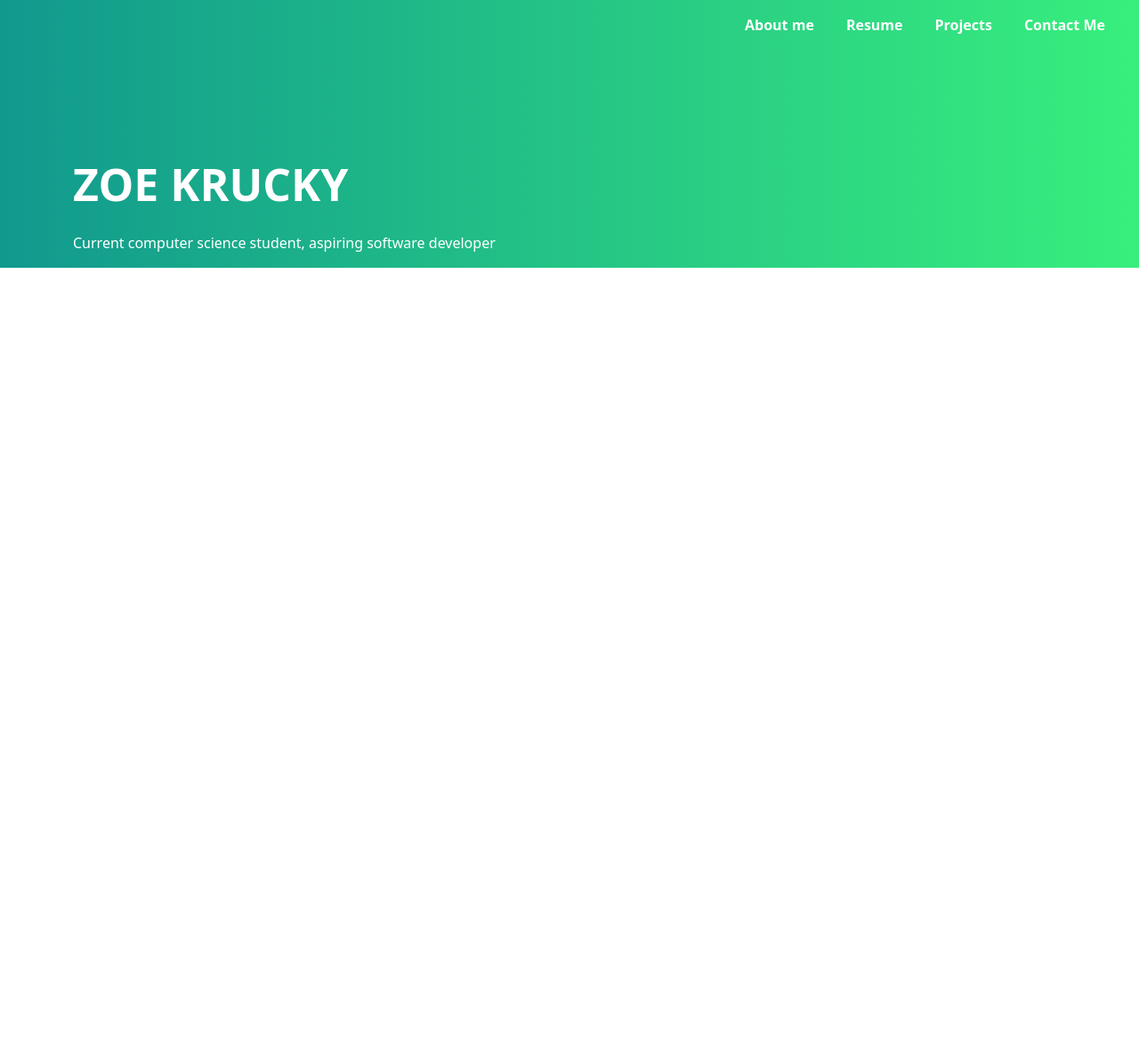
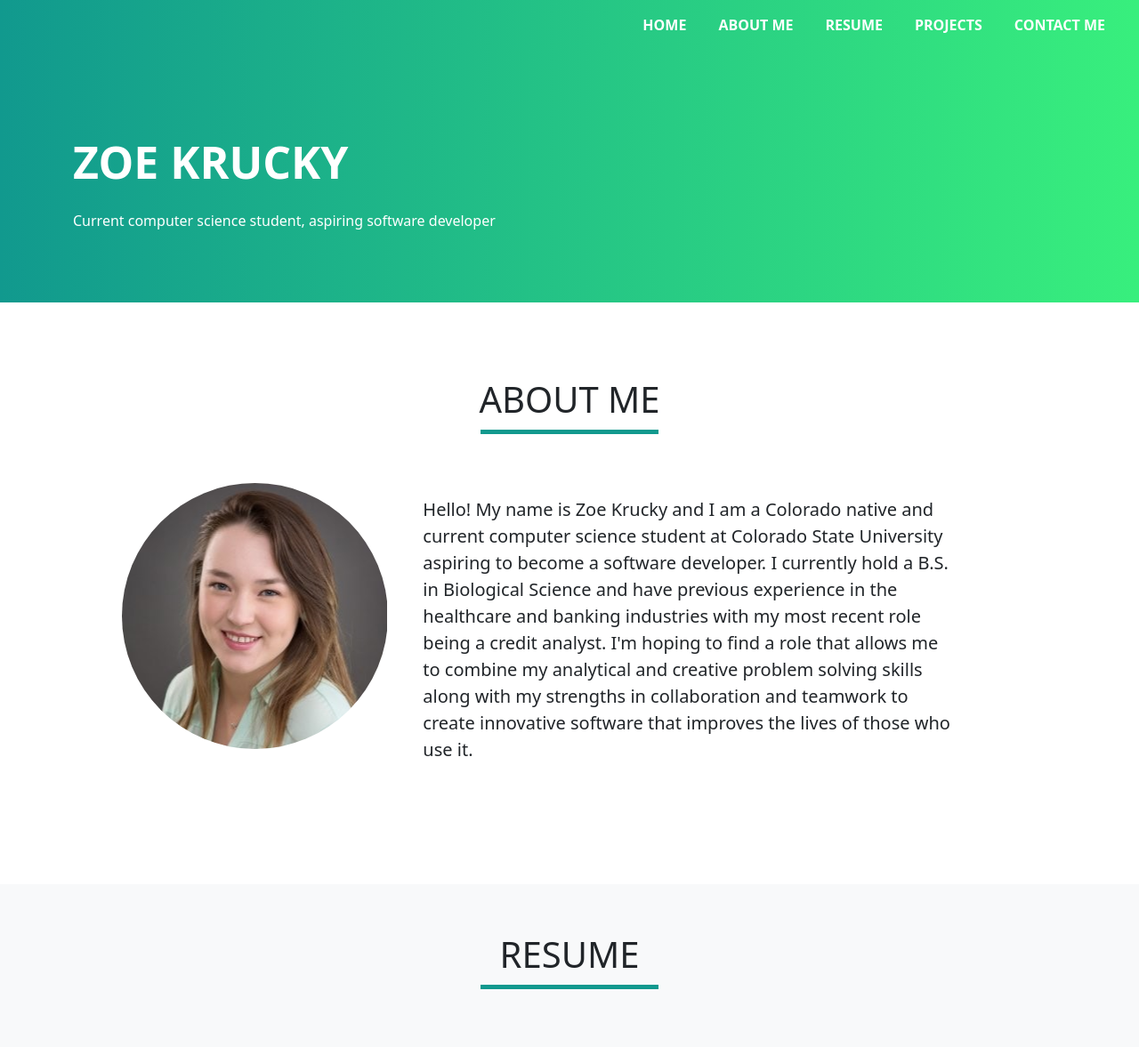
Before and after one commit to zkrucky/Personal-Website, a plain HTML site: page src/index.html in a window 1280 px wide. Shown: the whole page at 89% size. Before the commit the page ends 800 px from the top, so only its background shows below. Drawn offline with nearby package versions, Linux system fonts and the light colour scheme.

Commit message:
about me section finished

```diff
--- a/src/index.html
+++ b/src/index.html
@@ -25,16 +25,19 @@
                   <div class="collapse navbar-collapse" id="navbarSupportedContent">
                     <ul class="navbar-nav ms-auto p-2">
                       <li class="nav-item">
-                        <a class="nav-link" href="#top">About me</a>
+                        <a class="nav-link" href="#top">HOME</a>
                       </li>
                       <li class="nav-item">
-                        <a class="nav-link" href="#services">Resume</a>
+                        <a class="nav-link" href="#about-me">ABOUT ME</a>
                       </li>
                       <li class="nav-item">
-                        <a class="nav-link" href="#about-us">Projects</a>
+                        <a class="nav-link" href="#services">RESUME</a>
                       </li>
                       <li class="nav-item">
-                        <a class="nav-link" href="#testimonials">Contact Me</a>
+                        <a class="nav-link" href="#about-us">PROJECTS</a>
+                      </li>
+                      <li class="nav-item">
+                        <a class="nav-link" href="#testimonials">CONTACT ME</a>
                       </li>
                     </ul>
                   </div>
@@ -54,5 +57,31 @@
                 </div>
             </div>
         </section>
+
+        <!-----------------about me section--------------->
+        <section id="about-me">
+            <div class="container">
+                <h1 class="title text-center">ABOUT ME</h1>
+                <div class="row about-me">
+                    <div class="col-md-4 about-me-image text-center">
+                        <img class="headshot" src="../images/circle-cropped.png">
+                    </div>
+                    <div class="col-md-7 about-me-text">
+                        <p>Hello! My name is Zoe Krucky and I am a Colorado native and current computer science student at Colorado State University aspiring to become a software developer.
+                            I currently hold a B.S. in Biological Science and have previous experience in the healthcare and banking industries with my most recent role being a credit analyst.
+                            I'm hoping to find a role that allows me to combine my analytical and creative problem solving skills along with my strengths in collaboration and teamwork to create
+                            innovative software that improves the lives of those who use it.
+                        </p>
+                    </div>
+                </div>
+            </div>
+        </section>
+
+        <!---------------resume section---------------->
+        <section id="resume">
+            <div class="container">
+                <h1 class="title text-center">RESUME</h1>
+            </div>
+        </section>
     </body>
 </html>
--- a/src/style.css
+++ b/src/style.css
@@ -47,22 +47,55 @@ body
     background-image: linear-gradient(to right, #11998E, #38EF7D);
     color: #fff;
     padding-top: 5%;
+    padding-bottom: 5%;
 }
 .banner-title
 {
     font-size: 50px;
     font-weight: 600;
-    margin-top: 50px;
+    margin-top: 25px;
 }
-.img-fluid
+
+/*--------------about me section-----------------*/
+
+#about-me
 {
-    max-width: 90% !important;
-    margin-left: 30px;
+    padding: 80px 0;
 }
-.skew-cc{
-    width:100%;
-    height:100px;
-    position:absolute;
-    left:0px;
-    background: linear-gradient(to right bottom, #823A9C 49%, #fff 50%),    linear-gradient(-50deg, #ffffff 16px, #000 0);
-  }
+.about-me
+{
+    margin: auto;
+    padding: 40px;
+}
+.title
+{
+    margin-bottom: 30px;
+}
+.title::before
+{
+    content: '';
+    background: #11998E;
+    height: 5px;
+    width: 200px;
+    margin-left: auto;
+    margin-right: auto;
+    display: block;
+    transform: translateY(63px);
+}
+.about-me-text
+{
+    padding-top: 15px;
+}
+.about-me-text p
+{
+    font-size: 20px;
+}
+
+/*------------------resume section----------------*/
+
+#resume
+{
+    background: #f8f9fa;
+    padding-bottom: 50px;
+    padding-top: 50px;
+}
```
